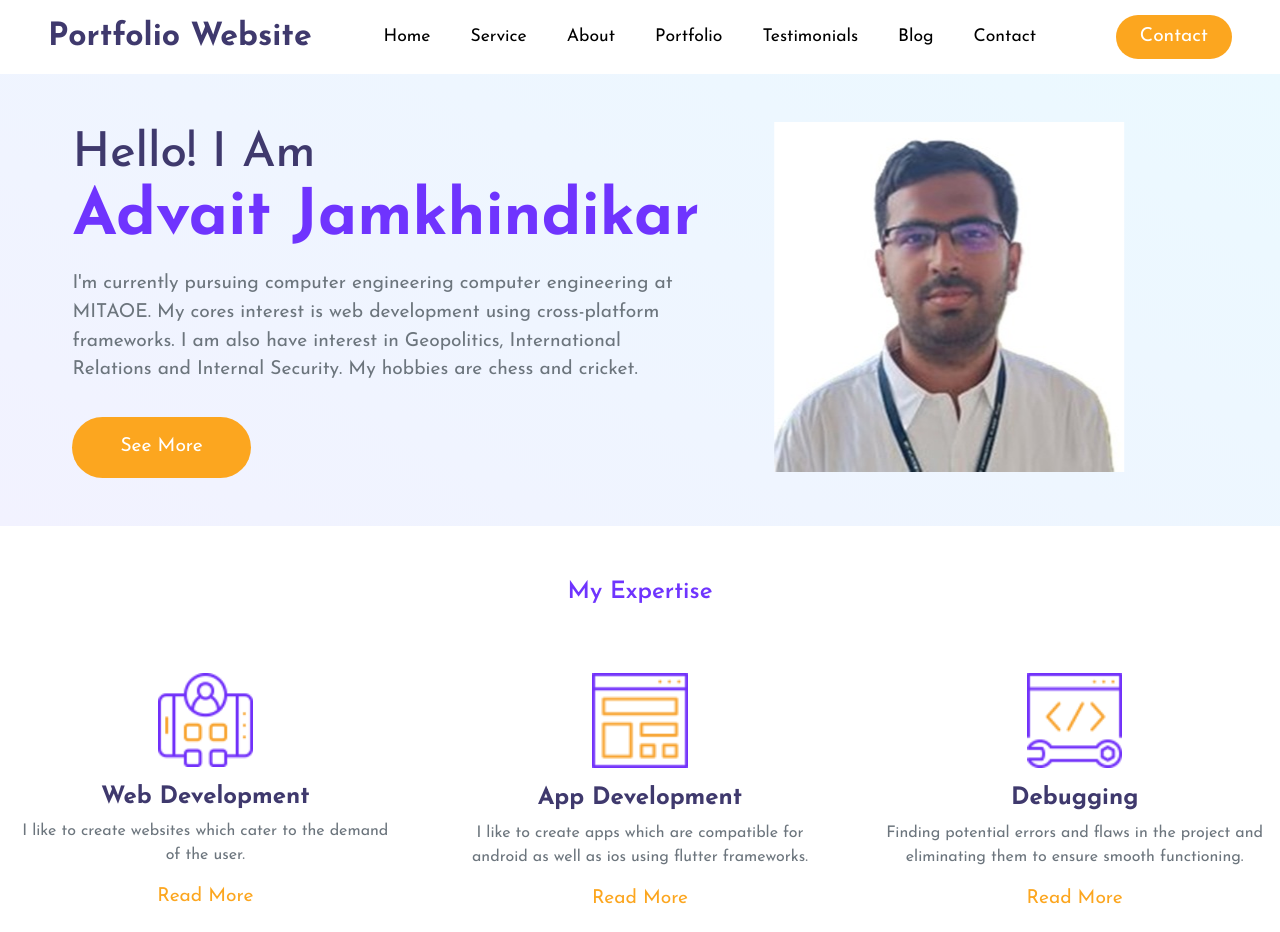
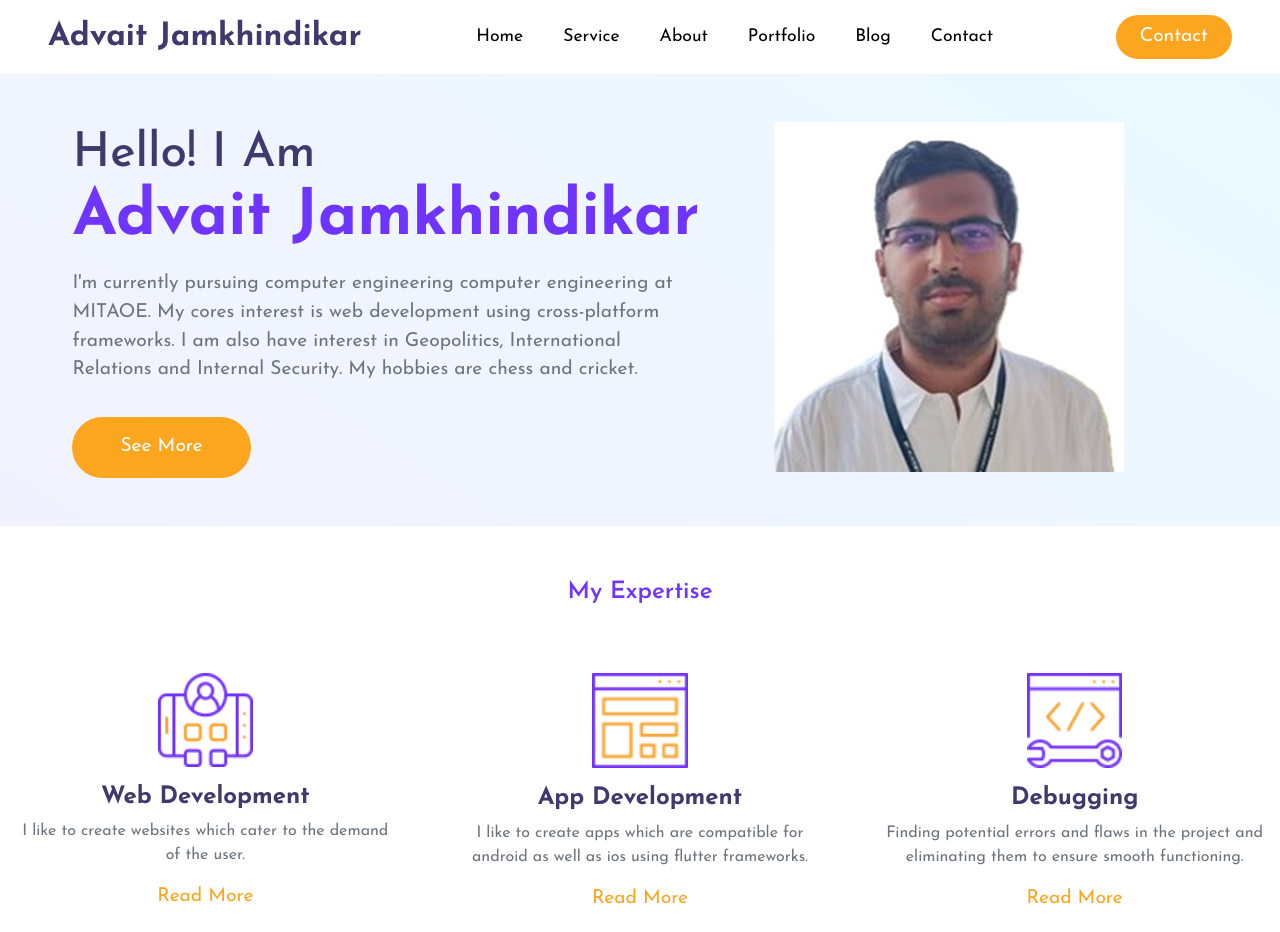
Before and after one commit to advait2705/advaitportfolio, a plain HTML site: page index.html in a window 1280 px wide. Shown: the top 932 px of the page. Drawn offline with nearby package versions, Linux system fonts and the light colour scheme.

Commit message:
Your commit message

```diff
--- a/index.html
+++ b/index.html
@@ -46,7 +46,7 @@
     >
       <div class="container-fluid px-5">
         <a class="navbar-brand fw-bold fs-2" href="#" style="color: #3f396d"
-          >Portfolio Website</a
+          > Advait Jamkhindikar </a
         >
         <button
           class="nav-menu d-md-none"
@@ -72,10 +72,11 @@
             </li>
             <li class="nav-item">
               <a class="nav-link" href="#portfolio">Portfolio</a>
-            </li>
+          <!--  </li>
             <li class="nav-item">
               <a class="nav-link" href="#testimonial">Testimonials</a>
             </li>
+          -->
             <li class="nav-item">
               <a class="nav-link" href="#blog">Blog</a>
             </li>
```
